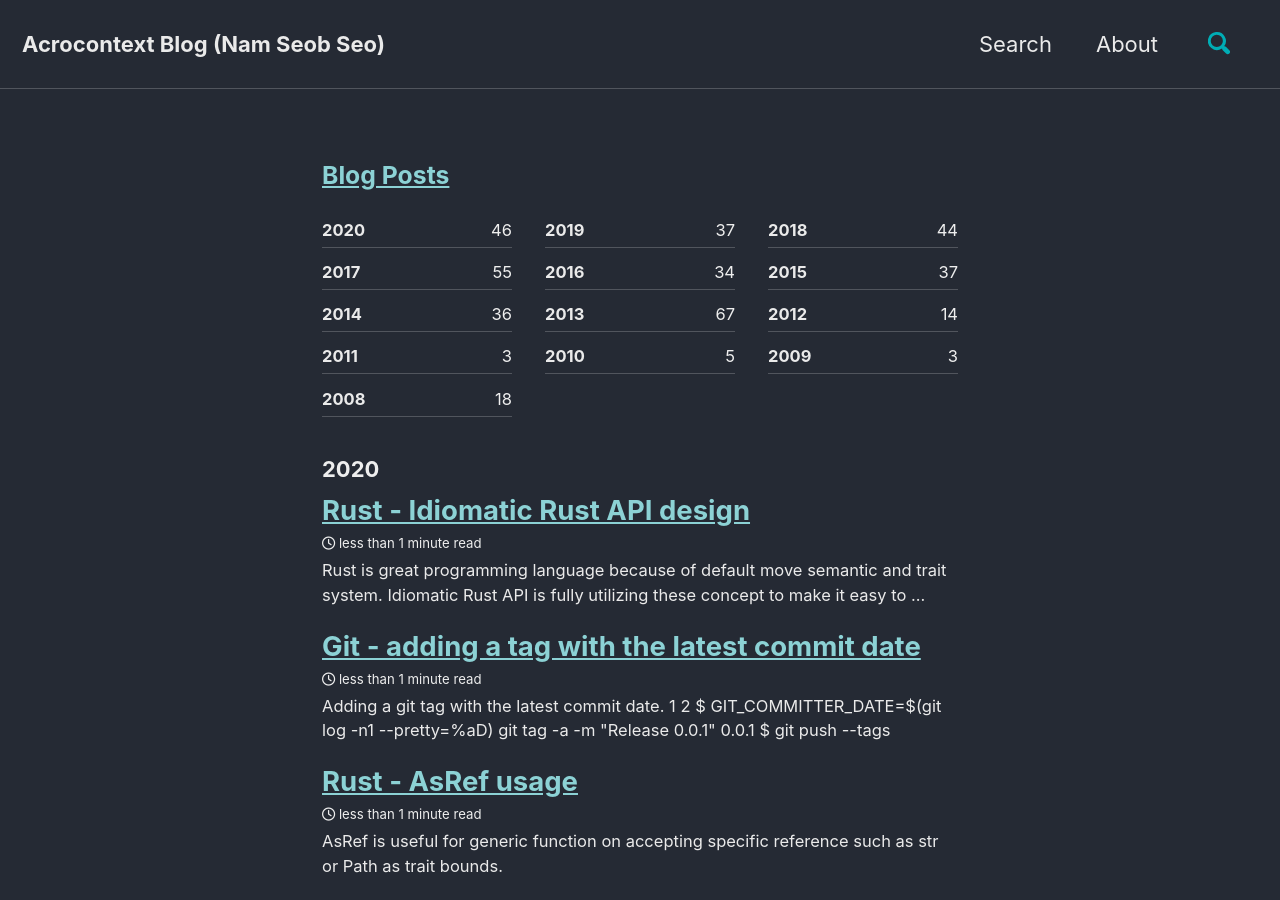
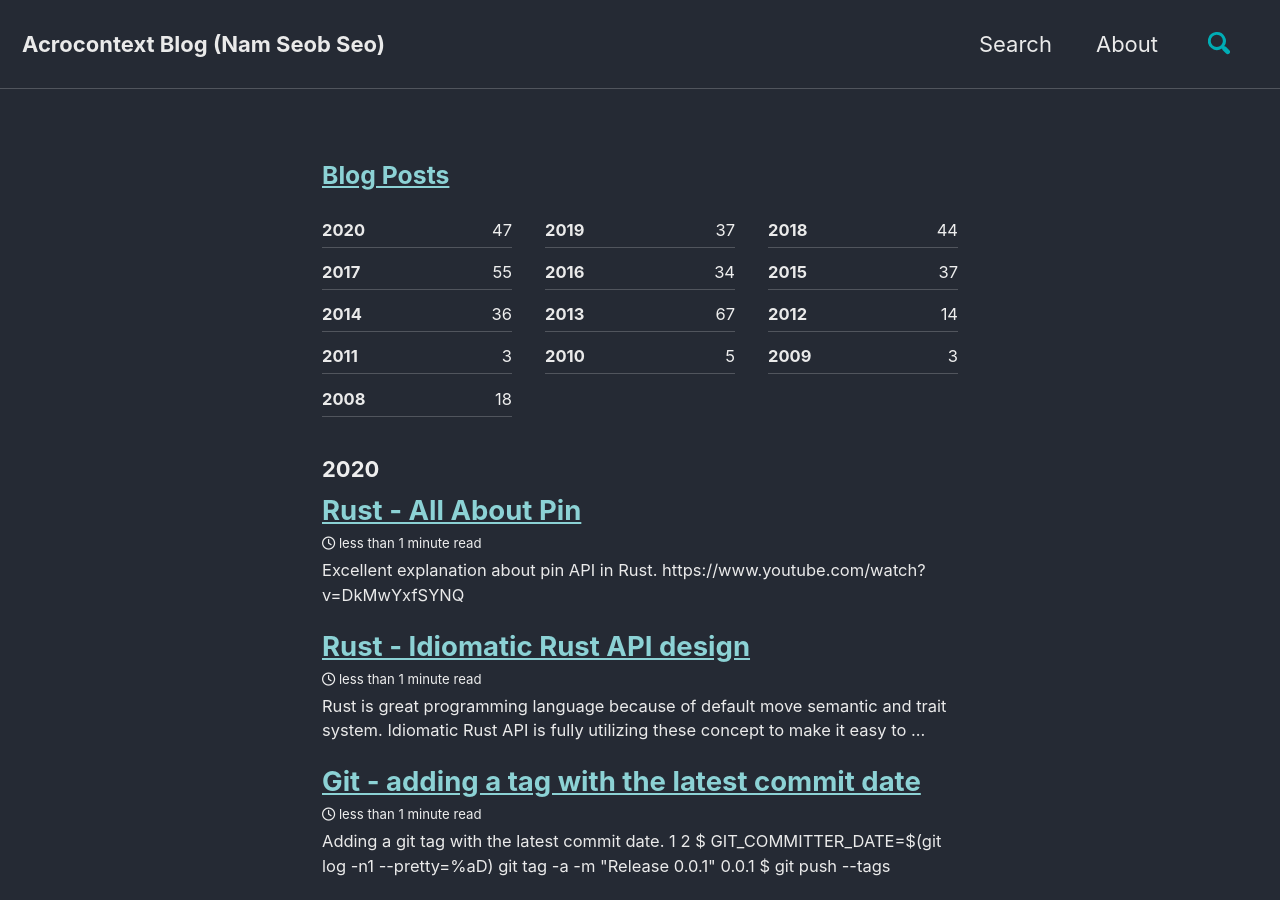
Before and after one commit to nsclass/nsclass.github.io, a Jekyll site: the page built from index.md, in a window 1280 px wide and 900 px high. Built offline with Jekyll 4.4.1, drawn with Linux system fonts in a browser that asks for light colours; cached includes are drawn as plain includes; nearby versions of some CDN libraries.

Commit message:
rust pin

```diff
--- a/_posts/2020-10-15-rust-make-useful-api.md
+++ b/_posts/2020-10-15-rust-make-useful-api.md
@@ -8,7 +8,7 @@ published: true
 password: ""
 status: publish
 categories:
-  - git`
+  - rust
 permalink: "2020/10/15/rust-idiomatic-api-design"
 ---
 
--- /dev/null
+++ b/_posts/2020-10-21-rust-all-about-pin.md
@@ -0,0 +1,15 @@
+---
+layout: single
+title: Rust - All About Pin
+date: 2020-10-21 09:30:00.000000000 -05:00
+type: post
+parent_id: "0"
+published: true
+password: ""
+status: publish
+categories:
+  - rust
+permalink: "2020/10/21/rust-all-about-pin"
+---
+Excellent explanation about pin API in Rust.
+[https://www.youtube.com/watch?v=DkMwYxfSYNQ](https://www.youtube.com/watch?v=DkMwYxfSYNQ)
```
